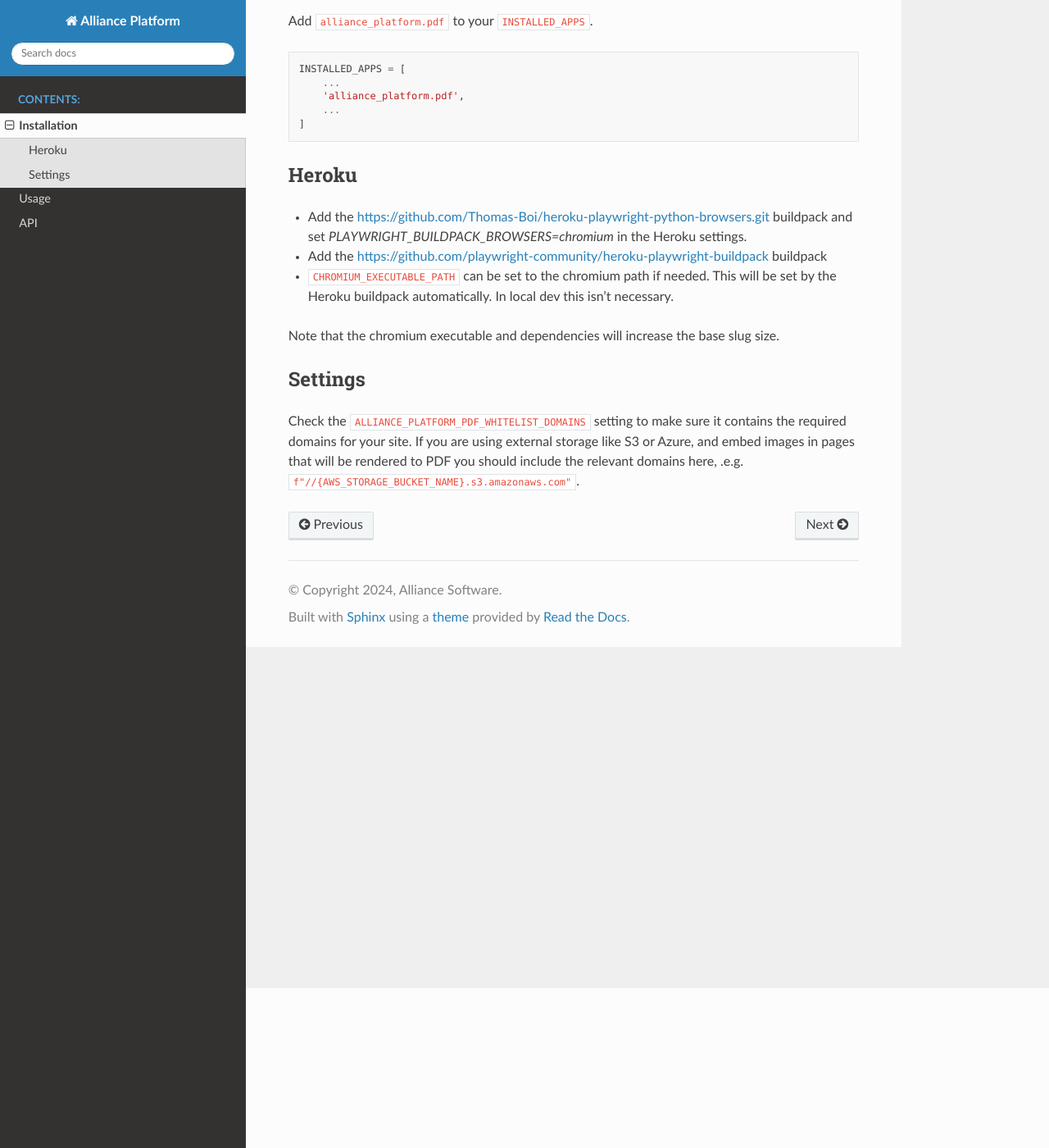
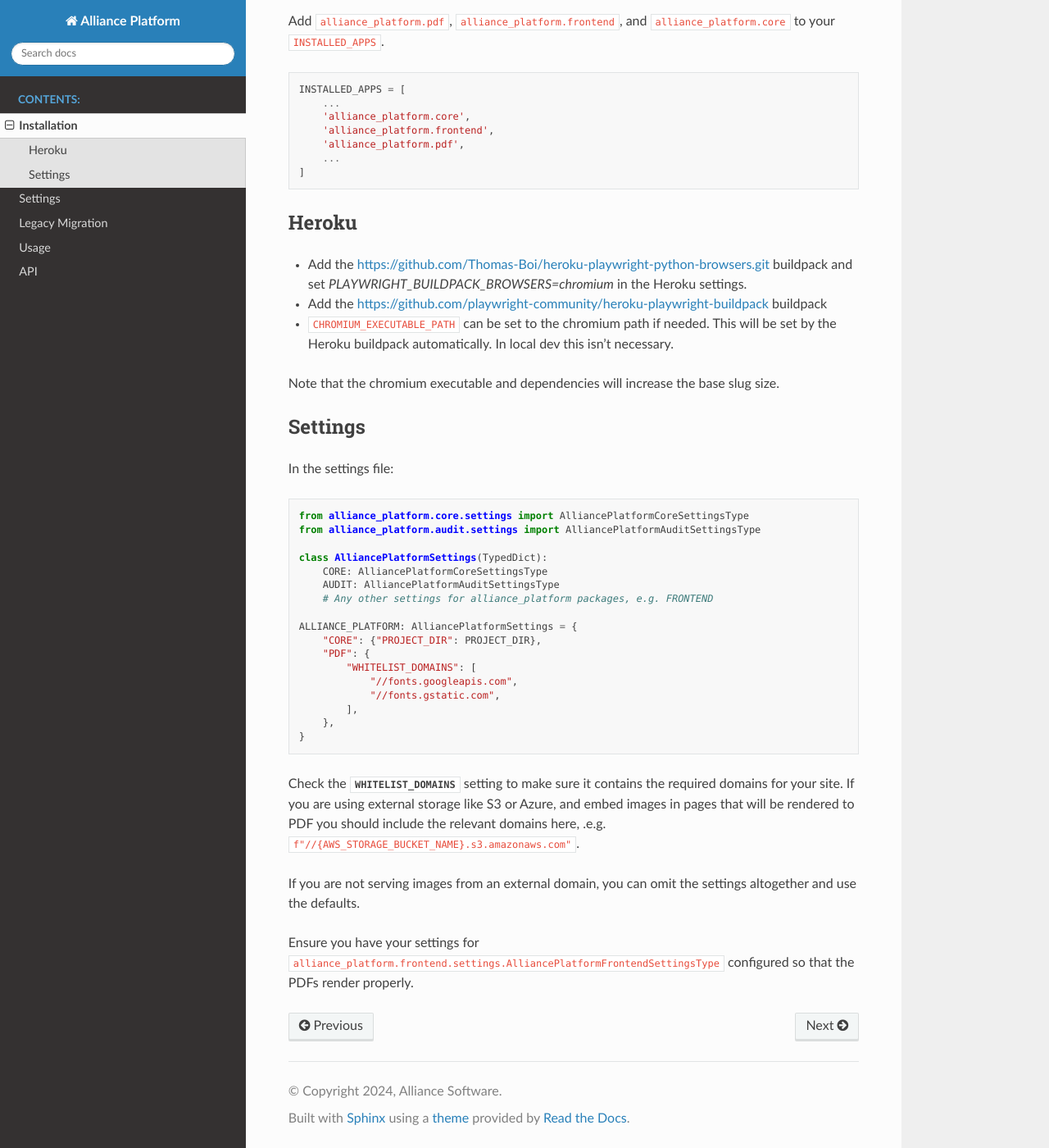
Before and after one commit to AllianceSoftware/alliance-platform-py, a Sphinx documentation site: the page built from packages/ap-pdf/docs/installation.rst, in a window 1280 px wide and 1400 px high, scrolled down 195 px. Shown: the whole window at 82% size. Built offline with Sphinx 7.4.7 and the Read the Docs theme 3.1.0, drawn with Linux system fonts in a browser that asks for light colours; pages that are not in the unit, such as notebooks, are missing from menus; cross-references to code outside the pages are shown as plain code; some of the changed text lies outside the part shown.

Commit message:
feature: update pdf module for use as platform package

```diff
--- a/packages/ap-pdf/docs/installation.rst
+++ b/packages/ap-pdf/docs/installation.rst
@@ -1,17 +1,19 @@
 Installation
 ------------
 
-Install the ``alliance_platform.pdf`` package:
+Install the ``alliance_platform_pdf`` package:
 
 .. code-block:: bash
     poetry add alliance_platform.pdf
 
-Add ``alliance_platform.pdf`` to your ``INSTALLED_APPS``.
+Add ``alliance_platform.pdf``, ``alliance_platform.frontend``, and ``alliance_platform.core`` to your ``INSTALLED_APPS``.
 
 .. code-block:: python
 
     INSTALLED_APPS = [
         ...
+        'alliance_platform.core',
+        'alliance_platform.frontend',
         'alliance_platform.pdf',
         ...
     ]
@@ -31,6 +33,33 @@
 Settings
 ~~~~~~~~
 
-Check the :code:`ALLIANCE_PLATFORM_PDF_WHITELIST_DOMAINS` setting to make sure it contains the required domains for your site. If
+In the settings file:
+
+.. code-block:: python
+
+    from alliance_platform.core.settings import AlliancePlatformCoreSettingsType
+    from alliance_platform.audit.settings import AlliancePlatformAuditSettingsType
+
+    class AlliancePlatformSettings(TypedDict):
+        CORE: AlliancePlatformCoreSettingsType
+        AUDIT: AlliancePlatformAuditSettingsType
+        # Any other settings for alliance_platform packages, e.g. FRONTEND
+
+    ALLIANCE_PLATFORM: AlliancePlatformSettings = {
+        "CORE": {"PROJECT_DIR": PROJECT_DIR},
+        "PDF": {
+            "WHITELIST_DOMAINS": [
+                "//fonts.googleapis.com",
+                "//fonts.gstatic.com",
+            ],
+        },
+    }
+
+Check the :py:attr:`~alliance_platform.pdf.settings.AlliancePlatformPDFSettingsType.WHITELIST_DOMAINS` setting to make sure it contains the required domains for your site. If
 you are using external storage like S3 or Azure, and embed images in pages that will be rendered to PDF you should include
 the relevant domains here, .e.g. :code:`f"//{AWS_STORAGE_BUCKET_NAME}.s3.amazonaws.com"`.
+
+If you are not serving images from an external domain, you can omit the settings altogether and use the defaults.
+
+Ensure you have your settings for :external:py:class:`alliance_platform.frontend.settings.AlliancePlatformFrontendSettingsType`
+configured so that the PDFs render properly.
```
Also changed, not shown: packages/ap-pdf/docs/legacy-migration.rst (added, +11 -0 lines), packages/ap-pdf/docs/settings.rst (added, +7 -0 lines), 4 other files.
